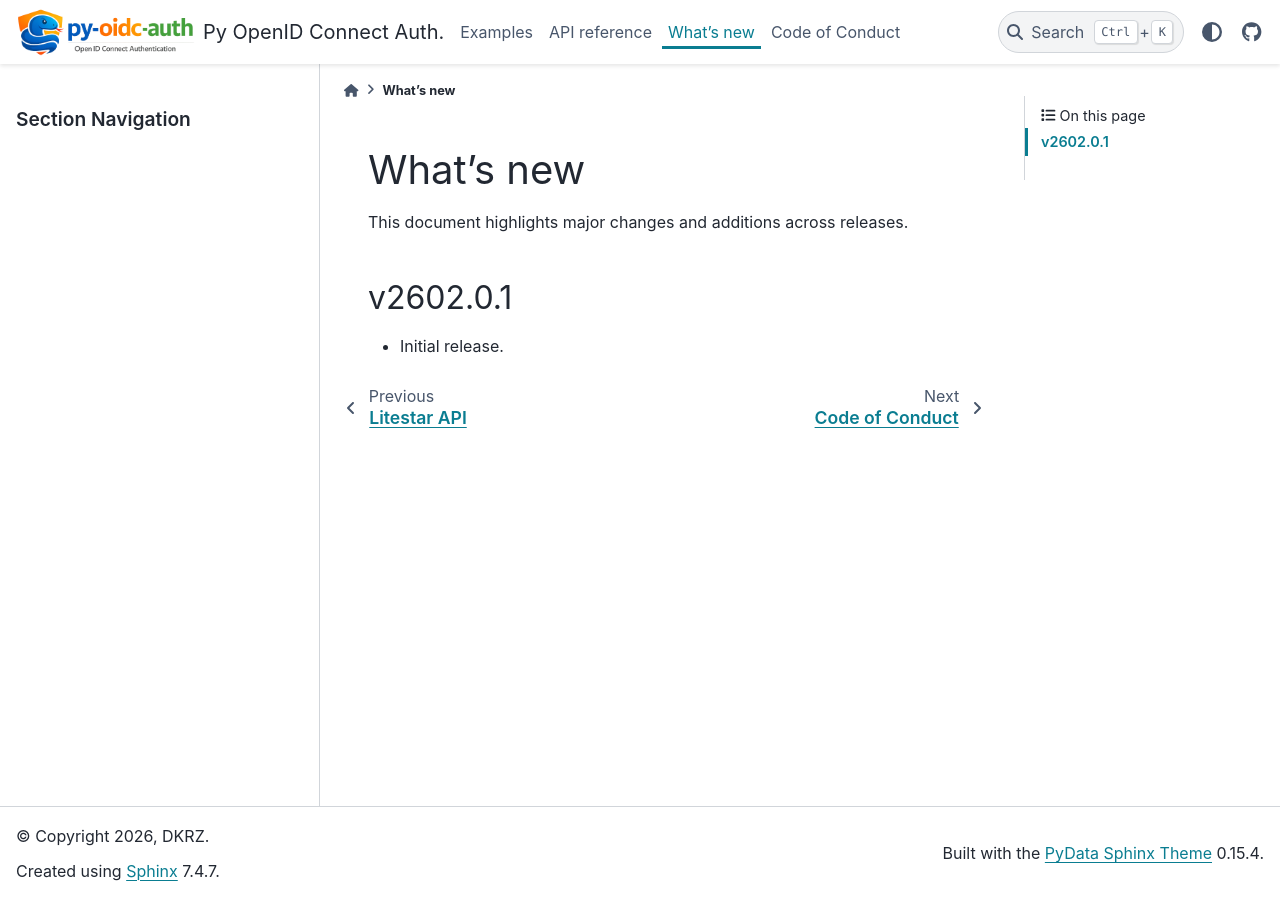
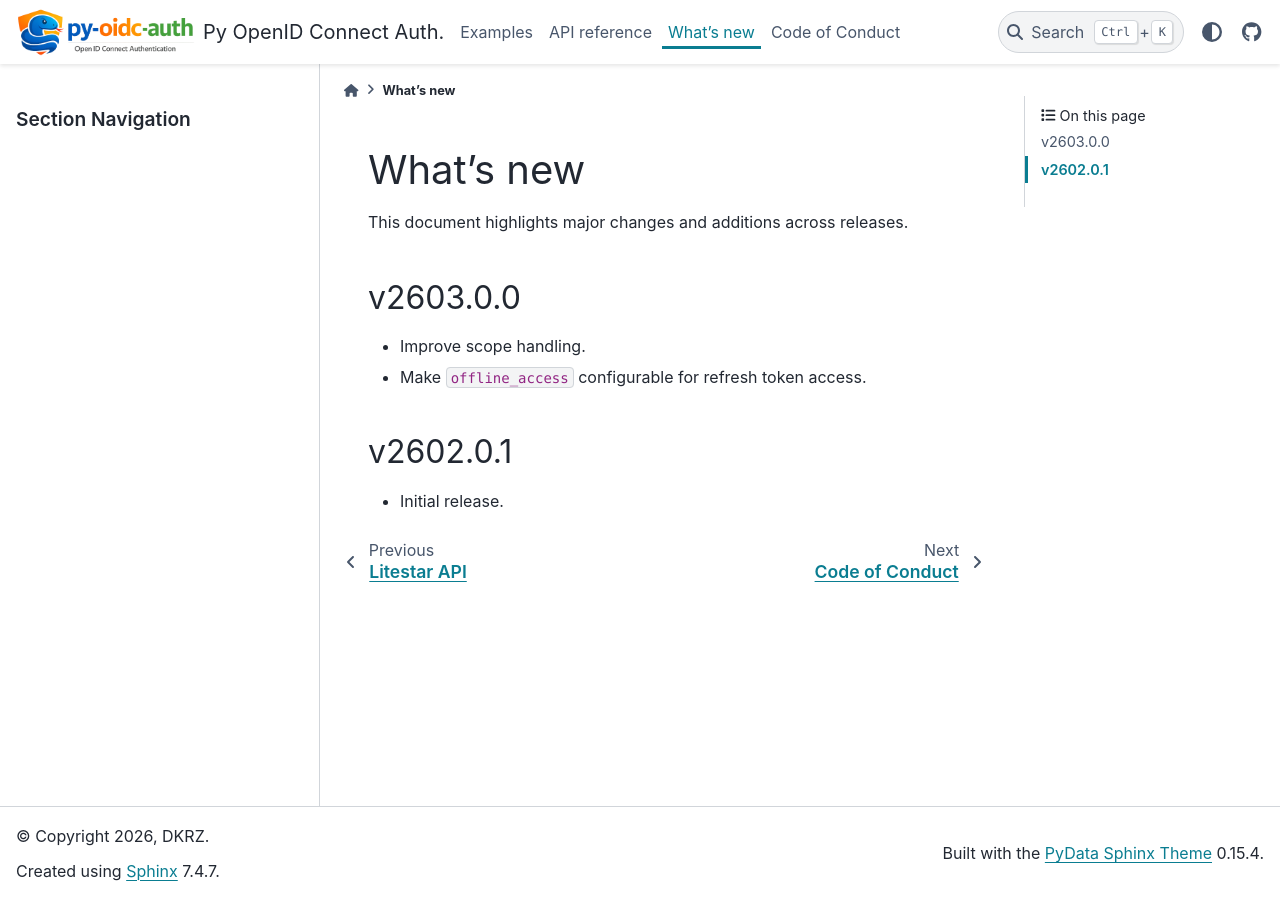
Before and after one commit to freva-org/py-oidc-auth, a Sphinx documentation site: the page built from docs/source/whatsnew.rst, in a window 1280 px wide. Built offline with Sphinx 7.4.7 and the PyData theme 0.15.4, drawn with Linux system fonts in a browser that asks for light colours.

Commit message:
Bump version.

```diff
--- a/docs/source/whatsnew.rst
+++ b/docs/source/whatsnew.rst
@@ -3,6 +3,11 @@
 
 This document highlights major changes and additions across releases.
 
+v2603.0.0
+---------
+* Improve scope handling.
+* Make ``offline_access`` configurable for refresh token access.
+
 v2602.0.1
 ---------
 * Initial release.
--- a/src/py_oidc_auth/__init__.py
+++ b/src/py_oidc_auth/__init__.py
@@ -63,7 +63,7 @@
     from .quart_auth import QuartOIDCAuth
     from .tornado_auth import TornadoOIDCAuth
 
-__version__ = "2602.0.1"
+__version__ = "2603.0.0"
 
 _LAZY_IMPORTS = {
     "FastApiOIDCAuth": ".fastapi_auth",
```
